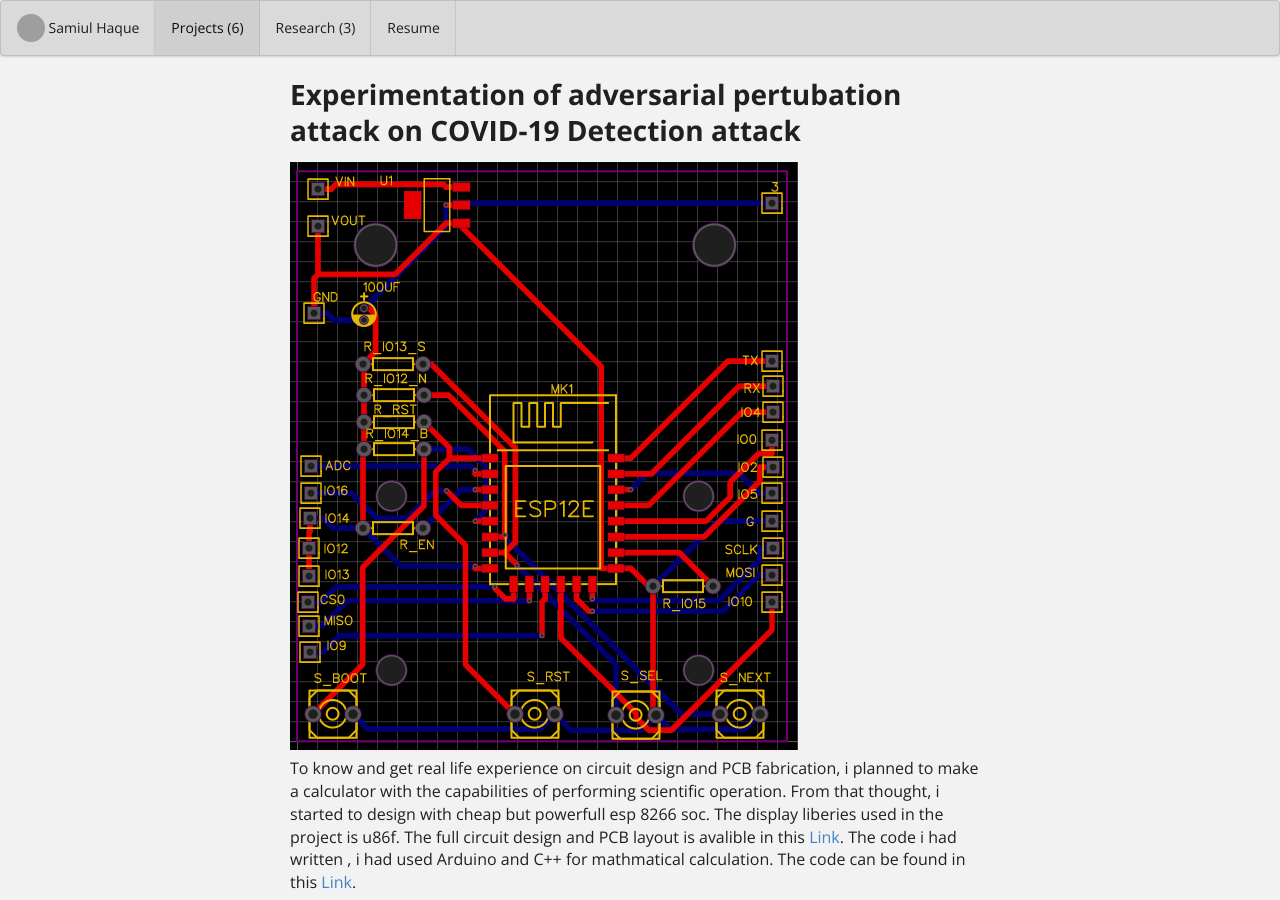
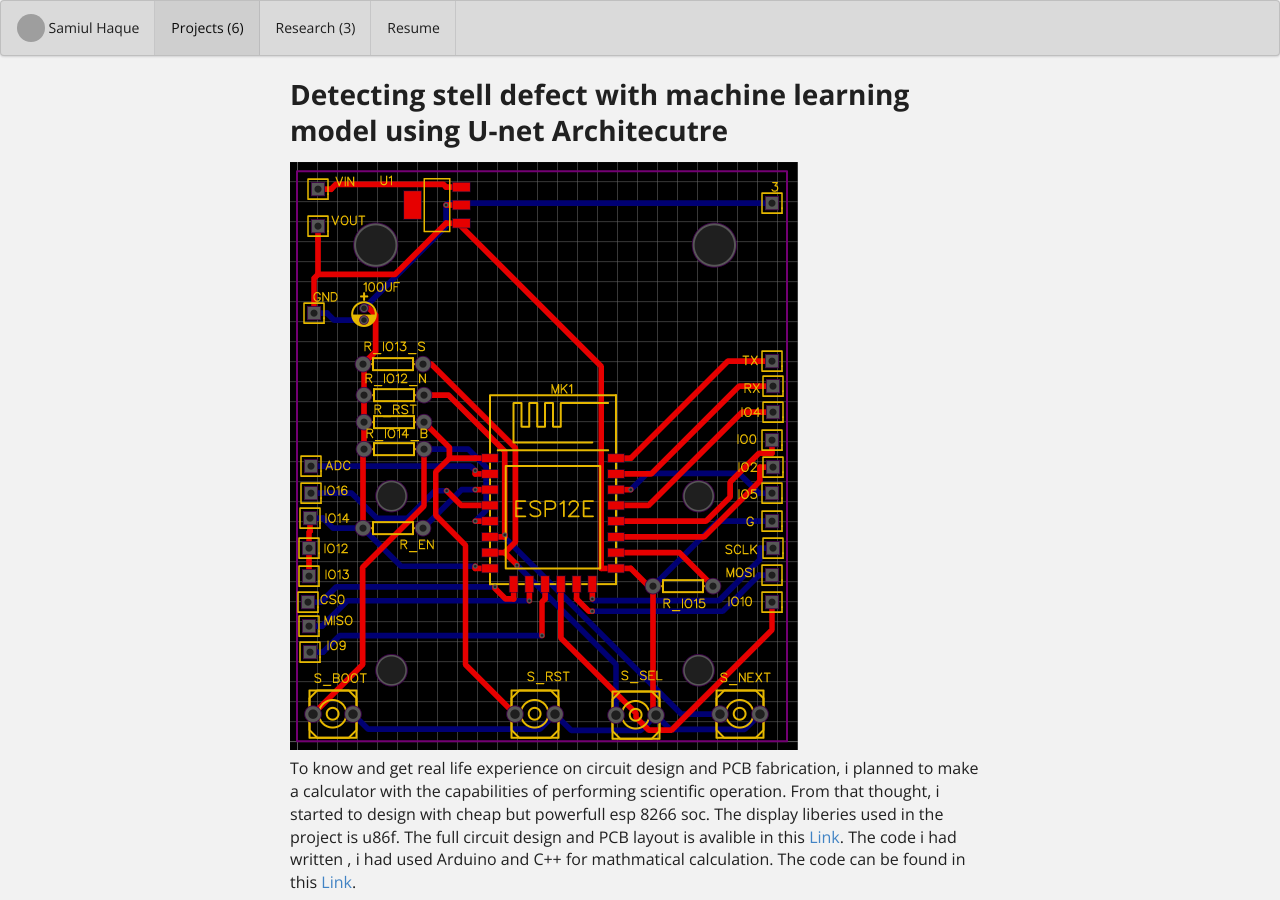
Before and after one commit to samiulextreem/samiulextreem.github.io, a Jekyll site: the page built from projects/project-6.md, in a window 1280 px wide. Built offline with Jekyll 4.4.1, drawn with Linux system fonts in a browser that asks for light colours; grey boxes are pictures that could not be loaded.

Commit message:
Update project-6.md

```diff
--- a/projects/project-6.md
+++ b/projects/project-6.md
@@ -2,7 +2,7 @@
 layout: project
 type: project
 image: images/scintf_calculator.png
-title: Experimentation of adversarial pertubation attack on COVID-19 Detection attack
+title: Detecting  stell defect with machine learning model using U-net Architecutre
 permalink: projects/cotton
 # All dates must be YYYY-MM-DD format!
 date: 2018-04-12
```
